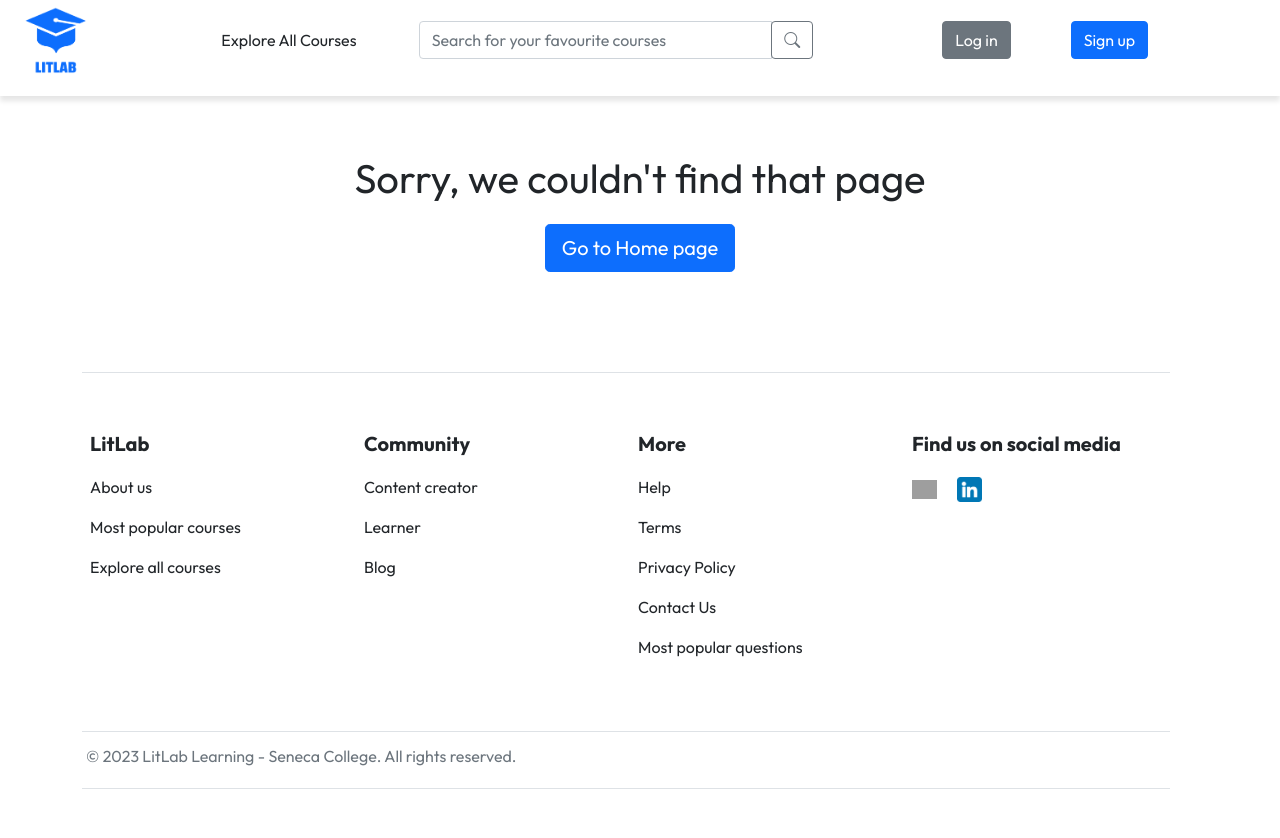
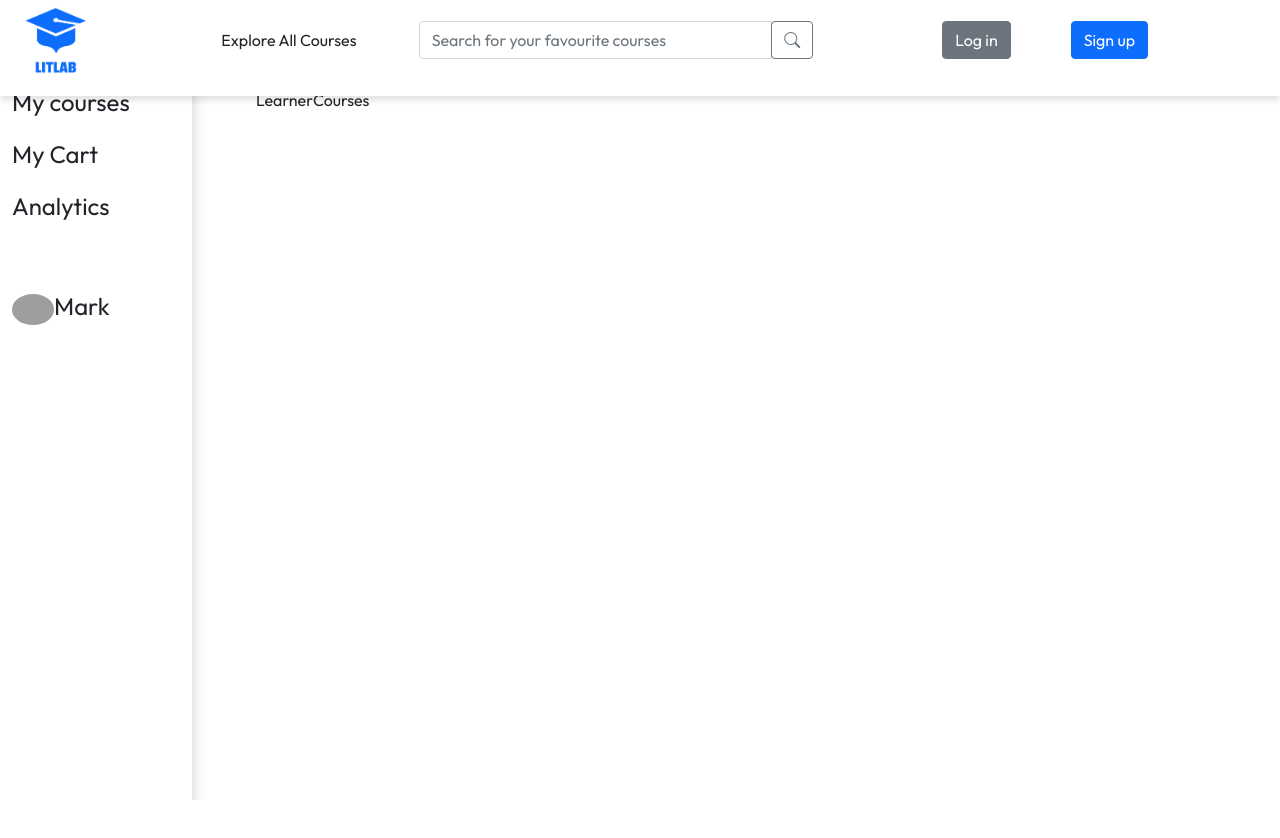
Before and after one commit to mnosov622/LitLab_project, a React (Create React App) app in the folder frontend/: page /courses in a window 1280 px wide. Shown: the top 838 px of the page. After the commit the page ends 800 px from the top, so only its background shows below. Built offline with nearby package versions, Linux system fonts and the light colour scheme; grey boxes are pictures that could not be loaded.

Commit message:
child route for dashboard added

```diff
--- a/frontend/src/App.js
+++ b/frontend/src/App.js
@@ -13,22 +13,25 @@ import ForgotPassword from "./pages/ForgotPassword/ForgotPassword";
 import LearnerDashboard from "./pages/LearnerDashboard/LearnerDashboard";
 import CreatorDashboard from "./pages/CreatorDashboard/CreatorDashboard";
 import { useState } from "react";
+import LearnerCourses from "./pages/LearnerCourses/LearnerCourses";
 
 function App() {
   //TODO: If user is logged In show personal dashboard page,
 
-  // const [loggedInAsLearner, setLoggedInAsLearner] = useState(true);
+  const [loggedInAsLearner, setLoggedInAsLearner] = useState(true);
 
   return (
     <>
-      {/* {loggedInAsLearner ? (
+      {loggedInAsLearner ? (
         <>
           <Navbar />
           <Routes>
-            <Route path="/" element={<LearnerDashboard />} />
+            <Route path="/" element={<LearnerDashboard />}>
+              <Route path="courses" element={<LearnerCourses />} />
+            </Route>
           </Routes>
         </>
-      ) : ( */}
+      ) : (
         <>
           <Navbar />
           <Container style={{ marginTop: "100px", marginBottom: "100px" }}>
@@ -46,7 +49,7 @@ function App() {
           </Container>
           <Footer />
         </>
-      {/* )} */}
+      )}
     </>
   );
 }
--- /dev/null
+++ b/frontend/src/pages/LearnerCourses/LearnerCourses.jsx
@@ -0,0 +1,13 @@
+import React, { useEffect } from "react";
+
+const LearnerCourses = () => {
+  useEffect(() => {
+    console.log("Component init");
+  });
+
+  return (
+    <div style={{ paddingLeft: "20%", paddingTop: "5%" }}>LearnerCourses</div>
+  );
+};
+
+export default LearnerCourses;
--- a/frontend/src/pages/LearnerDashboard/LearnerDashboard.jsx
+++ b/frontend/src/pages/LearnerDashboard/LearnerDashboard.jsx
@@ -2,21 +2,20 @@ import React from "react";
 import "./LearnerDashboard.scss";
 import logo from "../../assets/logo.png";
 import profile from "../../assets/influence-teacher.jpg";
+import { Link, Outlet } from "react-router-dom";
 
 const LearnerDashboard = () => {
   return (
     <div className="">
       <div className="h-100 side-menu position-absolute bottom-0 h-100">
         <div className="container d-flex flex-column align-items-center">
-          <div className="">
-            <img
-              style={{ width: "40%", marginLeft: "33%" }}
-              src={logo}
-              alt="LitLab logo"
-            />
-          </div>
-          <div className="nav d-flex flex-column mt-5 fs-4">
-            <li className="mb-3">My courses</li>
+          <div
+            className="nav d-flex flex-column fs-4"
+            style={{ marginTop: "50%" }}
+          >
+            <Link to="/courses" className="mb-3">
+              My courses
+            </Link>
             <li className="mb-3">My Cart</li>
             <li className="mb-3">Analytics</li>
 
@@ -28,6 +27,7 @@ const LearnerDashboard = () => {
         </div>
       </div>
       <div className="content pl-5 ">Main Content</div>
+      <Outlet />
     </div>
   );
 };
```
Also changed, not shown: frontend/src/components/ParentComponent/ParentComponent.jsx (added, +8 -0 lines). Lines whose indentation alone changed are shown as unchanged.
